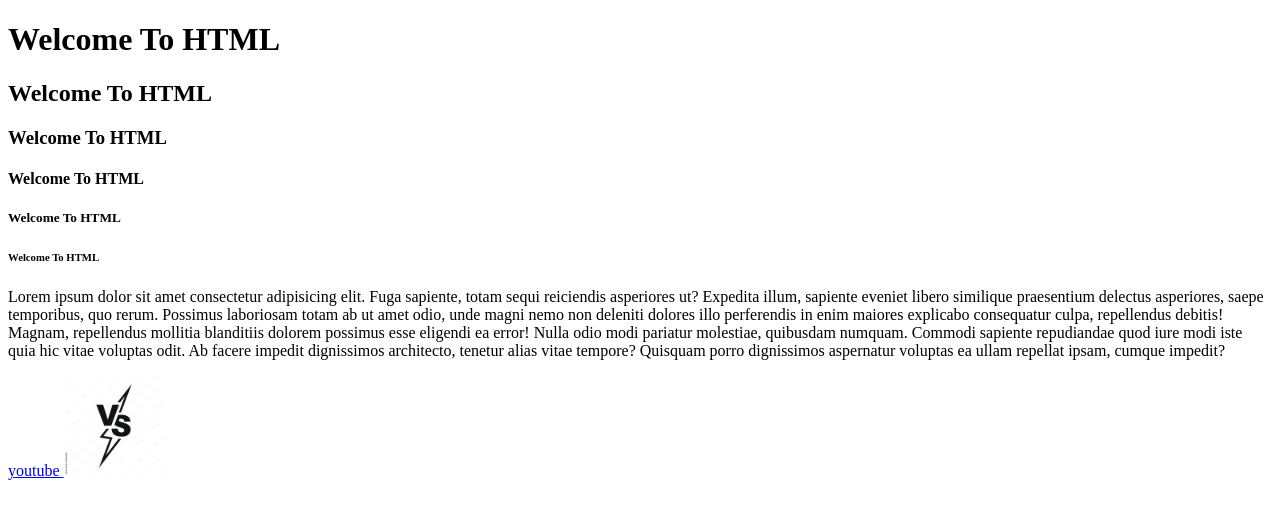
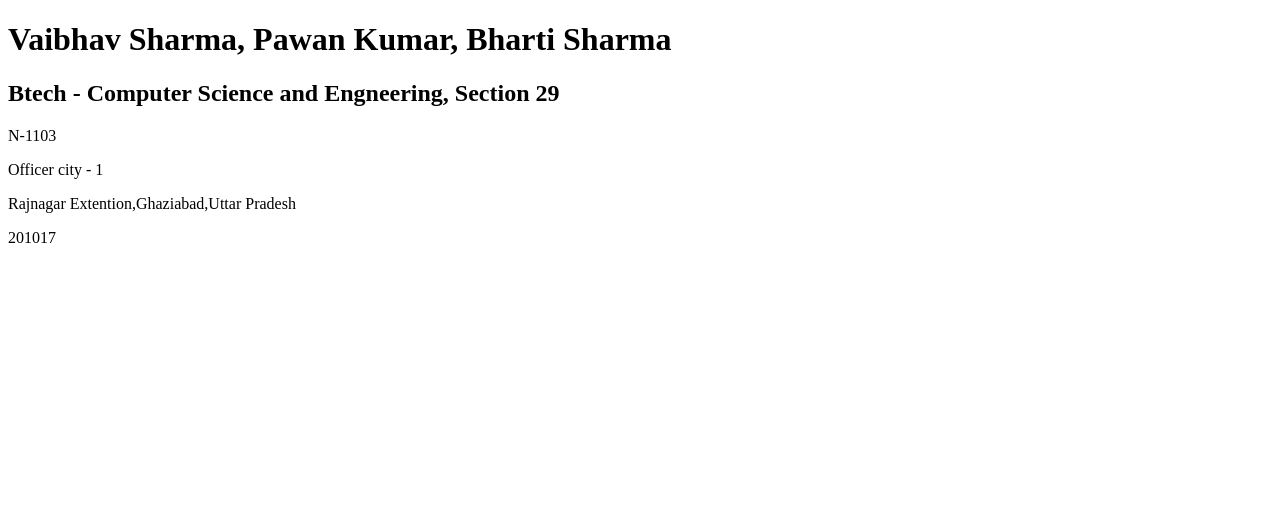
Before and after one commit to VaibhavSharma91/HTML-CSE29, a plain HTML site: page index.html in a window 1280 px wide. Drawn offline with Linux system fonts and the light colour scheme.

Commit message:
assignment 1

```diff
--- a/index.html
+++ b/index.html
@@ -3,18 +3,18 @@
 <head>
     <meta charset="UTF-8"> <!-- unique code transfer format = UTF-->
     <meta name="viewport" content="width=device-width, initial-scale=1.0"> <!---->
-    <title>My first Web Page</title>
+    <title>My first HTML Page</title>
 </head>
 <body>
-    <h1> Welcome To HTML</h1> <!-- h1 to h6 are heading tags-->
-    <h2> Welcome To HTML</h2>
-    <h3> Welcome To HTML</h3>
-    <h4> Welcome To HTML</h4>
-    <h5> Welcome To HTML</h5>
-    <h6> Welcome To HTML</h6>
-    <p>Lorem ipsum dolor sit amet consectetur adipisicing elit. Fuga sapiente, totam sequi reiciendis asperiores ut? Expedita illum, sapiente eveniet libero similique praesentium delectus asperiores, saepe temporibus, quo rerum. Possimus laboriosam totam ab ut amet odio, unde magni nemo non deleniti dolores illo perferendis in enim maiores explicabo consequatur culpa, repellendus debitis! Magnam, repellendus mollitia blanditiis dolorem possimus esse eligendi ea error! Nulla odio modi pariatur molestiae, quibusdam numquam. Commodi sapiente repudiandae quod iure modi iste quia hic vitae voluptas odit. Ab facere impedit dignissimos architecto, tenetur alias vitae tempore? Quisquam porro dignissimos aspernatur voluptas ea ullam repellat ipsam, cumque impedit?</p>
-    <a href="https://www.youtube.com/"> youtube </a> <!-- anchor tag for link-->
-    <img src="vs.jpg" alt="vs" width="100" height="100"> <!-- image tag-->
+    <h1> Vaibhav Sharma, Pawan Kumar, Bharti Sharma</h1> <!-- h1 to h6 are heading tags-->
+    <h2> Btech - Computer Science and Engneering, Section 29 </h2>
+
+    <p> N-1103  </p>
+      <p> Officer city - 1  </p>
+      <p> Rajnagar Extention,Ghaziabad,Uttar Pradesh </p>
+     <p>201017</p>
+
+
 
 </body>
 </html>
```
